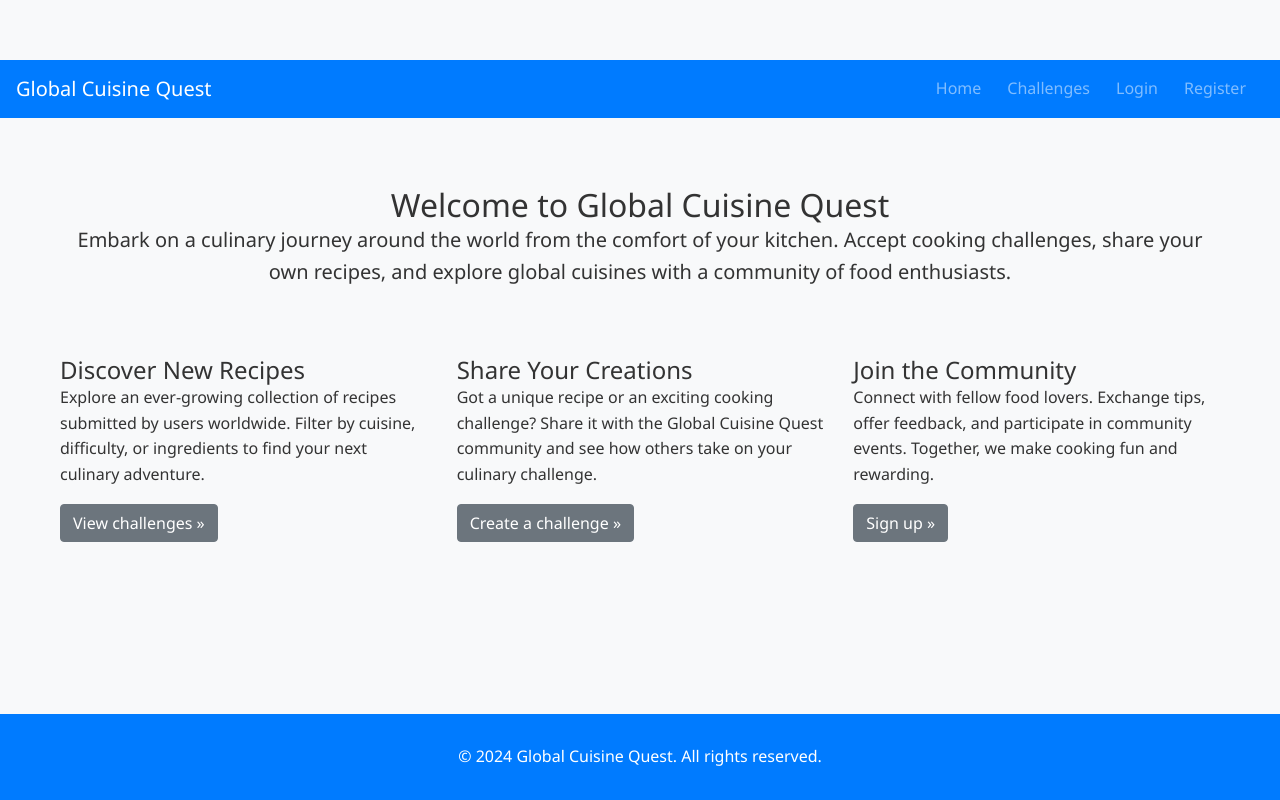
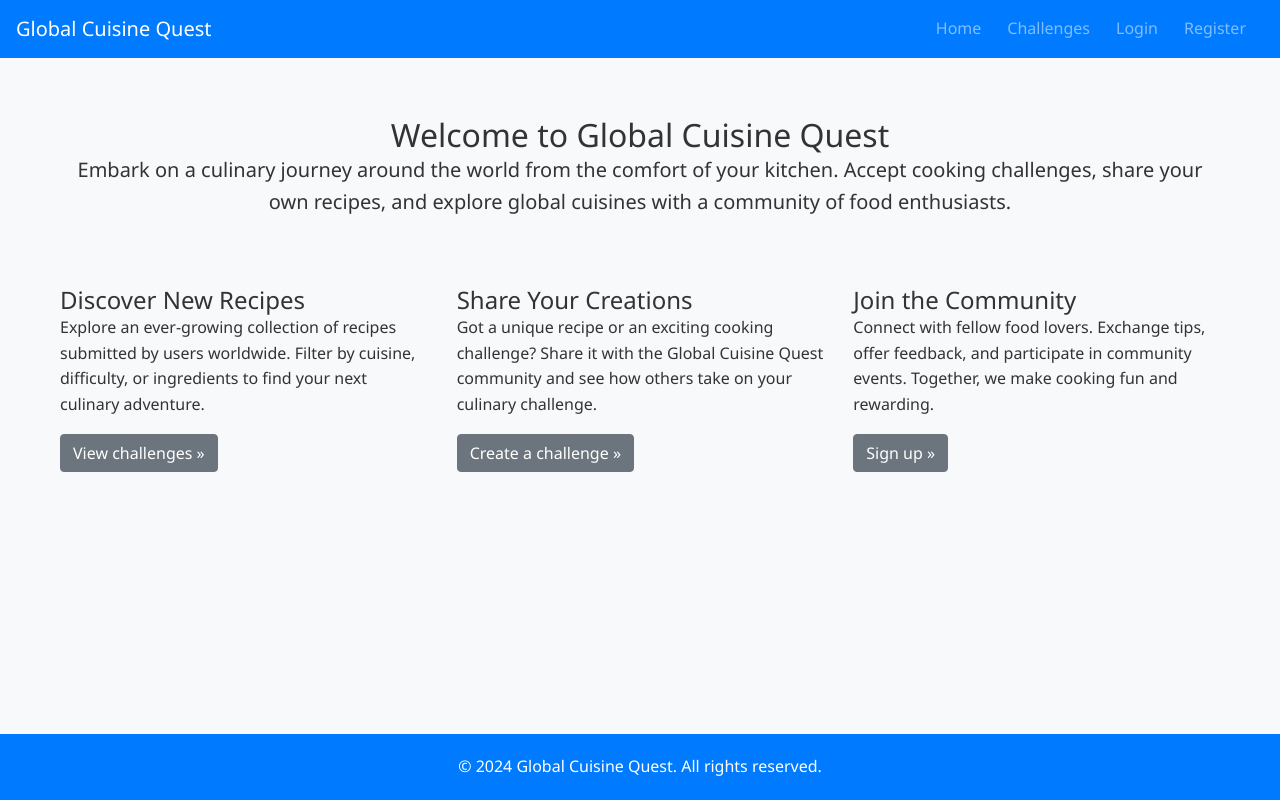
Before and after one commit to aceiicle/Global-Cuisine-Quest, a Flask app: page / in a window 1280 px wide. Run offline with Flask 3, Linux system fonts and the light colour scheme; some libraries are stand-ins or nearby versions.

Commit message:
Fixed footer issue that would occlude bottom of the webpage. This change includes reducing top padding to 0.

```diff
--- a/globalcuisine/static/css/style.css
+++ b/globalcuisine/static/css/style.css
@@ -9,13 +9,21 @@ body {
     background-color: #f8f9fa;
     color: #333;
     line-height: 1.6;
-    padding-top: 60px; /* Adjust based on navbar height */
+    padding-top: 0px; /* Adjust based on navbar height */
+    /* In effort to stop footer issues*/
+    display: flex;
+    flex-direction: column;
+    min-height: 100vh; /* This ensures the footer sticks to the bottom even if the content is shorter */
+
 }
 
 .container {
     max-width: 1200px;
     margin: 0 auto;
     padding: 20px;
+    /* In effort to stop footer issues*/
+    padding-top: 10px; /* Adjust padding as needed */
+    padding-bottom: 10px; /* Adjust padding as needed */
 }
 
 /* Navigation Bar */
@@ -42,6 +50,7 @@ body {
     position: absolute;
     bottom: 0;
     width: 100%;
+    flex-shrink: 0; /* Prevents footer from shrinking */
 }
 
 /* Headings & Text */
```
